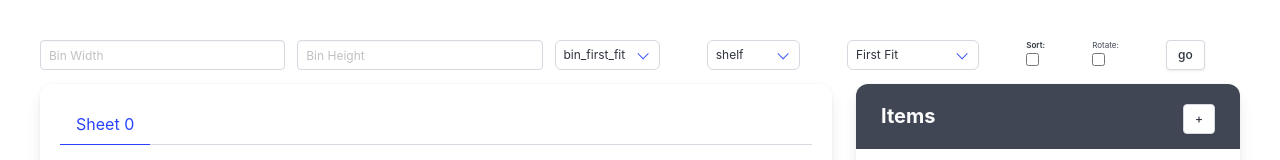
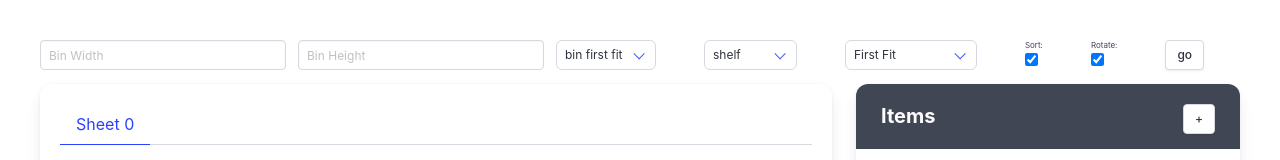
Before and after one commit to AEAMcNett/greedypacker-react, a React (Create React App) app: page / in a window 1280 px wide. Shown: the top 160 px of the page. Built offline with nearby package versions, Linux system fonts and the light colour scheme.

Commit message:
settings form connected to main state (and ajax call)

```diff
--- a/src/App.js
+++ b/src/App.js
@@ -16,7 +16,7 @@ class App extends Component {
     this.state = {
                   items: [{x: '', y: ''}],
                   sheets: [[]],
-                  editing: 0,
+                  editing: undefined,
                   activeSheet: 0,
                   algorithms: ['shelf', 'Guillotine'],
                   heuristics: ['First Fit',
@@ -27,12 +27,108 @@ class App extends Component {
                                'Worst Width Fit',
                                'Worst Height Fit',
                                'Worst Area Fit'],
-                  bin_algos: ['bin_first_fit', 'bin_best_fit']
+                  bin_algos:  ['bin first fit', 'bin best fit'],
+                  settings:   {'bin_width': 10,
+                               'bin_height': 5,
+                               'bin_algo': 'bin_best_fit',
+                               'pack_algo': 'guillotine',
+                               'heuristic': 'best_width_fit',
+                               'sorting': true,
+                               'rotation': true }
                  }
   }
 
+
+  //// SettingsForm Methods
+  handleSetWidth = (e) => {
+    var settings = {...this.state.settings}
+    settings['bin_width'] = e.target.value ? parseInt(e.target.value, 10) : 0
+    this.setState({settings})
+  }
+
+
+  handleSetHeight = (e) => {
+    var settings = {...this.state.settings}
+    settings['bin_height'] = e.target.value ? parseInt(e.target.value, 10) : 0
+    this.setState({settings})
+  }
+
+
+  handleSetBinAlgo = (e) => {
+    var settings = {...this.state.settings}
+    settings['bin_algo'] = e.target.value.replace(/ /g,"_");
+    this.setState({settings})
+  }
+
+
+  handleSetPackAlgo = (e) => {
+    var settings = {...this.state.settings}
+    settings['pack_algo'] = e.target.value.replace(/ /g,"_");
+    this.setState({settings})
+  }
+
+
+  handleSetHeuristic = (e) => {
+    var settings = {...this.state.settings}
+    settings['heuristic'] = e.target.value.replace(/ /g,"_");
+    this.setState({settings})
+  }
+
+
+  handleSetSorting = () => {
+    var settings = {...this.state.settings}
+    settings['sorting'] = !settings['sorting']
+    this.setState({settings})
+  }
+
+
+  handleSetRotation = () => {
+    var settings = {...this.state.settings}
+    settings['rotation'] = !settings['rotation']
+    console.log(settings['rotation'])
+    this.setState({settings})
+  }
+
+
+  //// Item Form Methods
+  handleAddItem = () => {
+    this.setState({
+      items: this.state.items.concat([{x: '', y: ''}]),
+      editing: this.state.items.length
+    })
+  }
+
+  handleEditItem = (id) => () => {
+    id === this.state.editing ?
+      this.setState({editing: ''}) : this.setState({editing: id})
+  }
+
+  handleFormUpdate = (id, [field]) => (e) => {
+    const newItems = this.state.items.map((item, sidx) => {
+      if (id !== sidx) return item;
+      if (/^\d+$/.test(e.target.value) || e.target.value === '') {
+        return { ...item, [field]: e.target.value };
+      } else { return item }
+    })
+    this.setState({items: newItems})
+  }
+
+  handleDelItem = (id) => ()  => {
+    this.setState({
+      items: this.state.items.filter((s, sidx) => id !== sidx),
+      editing: '',
+    });
+  }
+
+
+  //// Ajax Methods
+
+
   handleFetchData = () => {
-    const data = { "items": [[4,5], [2,3], [5,6]], "binmanager": { "bin_width": 10, "bin_height": 5, "bin_algo": "bin_best_fit", "pack_algo": "guillotine", "heuristic": "best_width_fit", "sorting": true, "rotation": true } }
+    const items = this.state.items.map(item => { return [parseInt(item['x'], 10), parseInt(item['y'], 10)]})
+    const data = { 'items': items,
+                   'binmanager': this.state.settings
+                 }
     axios.post('http://127.0.0.1:5000', data)
     .then( (response) => {
       this.setState({
@@ -44,6 +140,7 @@ class App extends Component {
     });
   }
 
+  //// RenderFrame Methods
   handleActiveSheet = (id) => () => {
     this.setState({activeSheet: id})
   }
@@ -52,7 +149,15 @@ class App extends Component {
     return (
             <Columns style={{'padding': '5vh'}}>
               <Column>
-                <SettingsForm clickEvent={this.handleFetchData} state={this.state}/>
+                <SettingsForm handleSetWidth={this.handleSetWidth}
+                              handleSetHeight={this.handleSetHeight}
+                              handleSetBinAlgo={this.handleSetBinAlgo}
+                              handleSetPackAlgo={this.handleSetPackAlgo}
+                              handleSetHeuristic={this.handleSetHeuristic}
+                              handleSetSorting={this.handleSetSorting}
+                              handleSetRotation={this.handleSetRotation}
+                              clickEvent={this.handleFetchData}
+                              state={this.state}/>
                 <Columns>
                   <Column class='is-two-thirds'>
                   <RenderFrame handleActiveSheet={this.handleActiveSheet}
@@ -60,7 +165,11 @@ class App extends Component {
                                activeSheet={this.state.activeSheet}/>
                   </Column>
                   <Column class='is-one-third'>
-                    <ItemForm />
+                    <ItemForm state={this.state}
+                              handleAddItem={this.handleAddItem}
+                              handleEditItem={this.handleEditItem}
+                              handleDelItem={this.handleDelItem}
+                              handleFormUpdate={this.handleFormUpdate}/>
                   </Column>
                 </Columns>
               </Column>
--- a/src/BulmaComponents/checkbox.js
+++ b/src/BulmaComponents/checkbox.js
@@ -6,7 +6,11 @@ const Checkbox = (props) => {
   return (
           <label className='checkbox'>
             <p style={props.style}>{label}</p>
-            <input type='checkbox' />
+            <input type='checkbox'
+                   onClick={props.clickEvent}
+                   checked={props.checked}
+                   defaultChecked={props.defaultChecked}
+            />
           </label>
         )
 }
--- a/src/BulmaComponents/select.js
+++ b/src/BulmaComponents/select.js
@@ -4,7 +4,7 @@ import React from 'react';
 const Select = (props) => {
   return (
           <div className="select is-small">
-            <select>
+            <select onChange={props.changeEvent}>
               {props.options.map((item, id) => {
                 return <option key={id}>{item}</option>
               })}
--- a/src/ItemsForm.js
+++ b/src/ItemsForm.js
@@ -1,63 +1,24 @@
-import React, { Component } from 'react';
+import React from 'react';
 import Button from './BulmaComponents/button.js';
 import Input from './BulmaComponents/input.js';
 import { Panel, PanelHeading, PanelBlock } from './BulmaComponents/panel.js';
 
 
 
-class ItemForm extends Component {
-  constructor() {
-    super();
-    this.state = { items: [{x: '', y: '', edit: false}],
-                   editing: undefined,
-                   itemBlock: { 'display': 'flex', 'justifyContent': 'space-around'}
-                }
-  }
-
-  handleAddItem = () => {
-    this.setState({
-      items: this.state.items.concat([{x: '', y: ''}]),
-      editing: this.state.items.length
-    })
-  }
-
-  handleEditItem = (id) => () => {
-    id === this.state.editing ?
-      this.setState({editing: ''}) : this.setState({editing: id})
-  }
-
-  handleFormUpdate = (id, [field]) => (e) => {
-    const newItems = this.state.items.map((item, sidx) => {
-      if (id !== sidx) return item;
-      if (/^\d+$/.test(e.target.value) || e.target.value === '') {
-        return { ...item, [field]: e.target.value };
-      } else { return item }
-    })
-    this.setState({items: newItems})
-  }
-
-  handleDelItem = (id) => ()  => {
-    this.setState({
-      items: this.state.items.filter((s, sidx) => id !== sidx),
-      editing: '',
-    });
-  }
-
-  render() {
+const ItemForm = (props) => {
     return (
       <Panel>
         <PanelHeading>
           Items
-          <Button clickEvent={this.handleAddItem} cls='is-small' style={{'float': 'right'}} text='+'/>
+          <Button clickEvent={props.handleAddItem} cls='is-small' style={{'float': 'right'}} text='+'/>
         </PanelHeading>
-        <ItemMap editing={this.state.editing}
-                 items={this.state.items}
-                 handleEditItem={this.handleEditItem}
-                 handleFormUpdate={this.handleFormUpdate}
-                 handleDelItem={this.handleDelItem} />
+        <ItemMap editing={props.state.editing}
+                 items={props.state.items}
+                 handleEditItem={props.handleEditItem}
+                 handleFormUpdate={props.handleFormUpdate}
+                 handleDelItem={props.handleDelItem} />
       </Panel>
     )
-  }
 }
 
 
--- a/src/SettingsForm.js
+++ b/src/SettingsForm.js
@@ -11,28 +11,39 @@ const SettingsForm = (props) => {
         <div className="field is-horizontal" style={{'justifyContent': 'space-around'}}>
           <div className="field-body">
             <Field>
-              <Input cls="input is-small" placeholder="Bin Width"/>
+              <Input changeEvent={props.handleSetWidth}
+                     cls="input is-small"
+                     placeholder="Bin Width"/>
             </Field>
             <Field>
-              <Input cls="input is-small" placeholder="Bin Height"/>
+              <Input changeEvent={props.handleSetHeight}
+                     cls="input is-small"
+                     placeholder="Bin Height"/>
             </Field>
             <Field>
-                <Select options={props.state.bin_algos}/>
+                <Select changeEvent={props.handleSetBinAlgo}
+                        options={props.state.bin_algos}/>
             </Field>
             <Field>
-                <Select options={props.state.algorithms}/>
+                <Select changeEvent={props.handleSetPackAlgo}
+                options={props.state.algorithms}/>
             </Field>
             <Field>
-                <Select options={props.state.heuristics}/>
+                <Select changeEvent={props.handleSetHeuristic}
+                        options={props.state.heuristics}/>
             </Field>
             <Field>
-              <label className="label checkbox">
-                <p style={{'fontSize': '.5em'}}>Sort:</p>
-                <Checkbox />
-              </label>
+                <Checkbox label="Sort:"
+                          style={{'fontSize': '.5em'}}
+                          defaultChecked={props.state.settings.sorting}
+                          clickEvent={props.handleSetSorting}/>
             </Field>
             <Field>
-                <Checkbox label="Rotate:" style={{'fontSize': '.5em'}}/>
+                <Checkbox label="Rotate:"
+                          style={{'fontSize': '.5em'}}
+                          defaultChecked={props.state.settings.rotation}
+                          clickEvent={props.handleSetSorting}
+                />
             </Field>
             <Field>
               <Button text="go" clickEvent={props.clickEvent} cls="is-small" />
```
